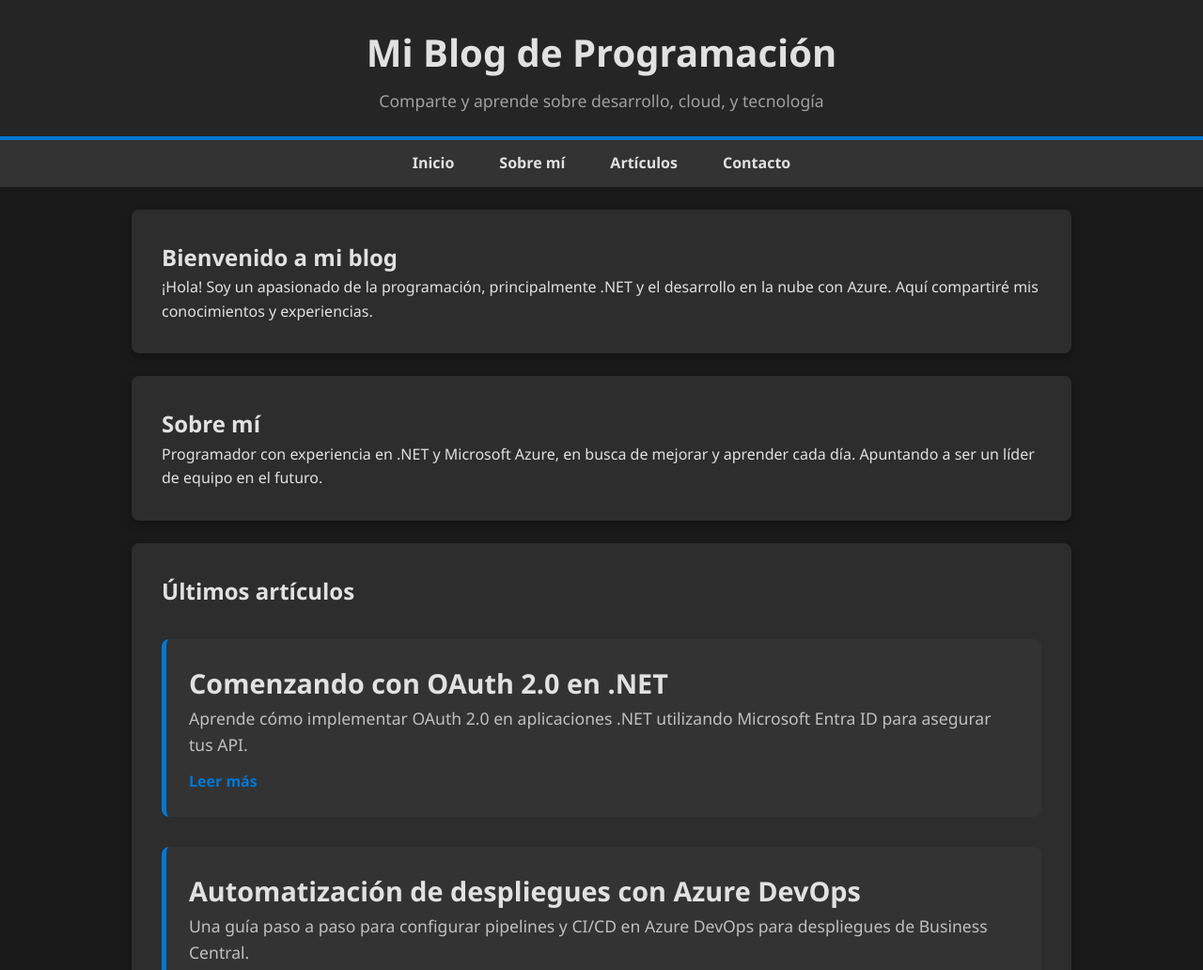
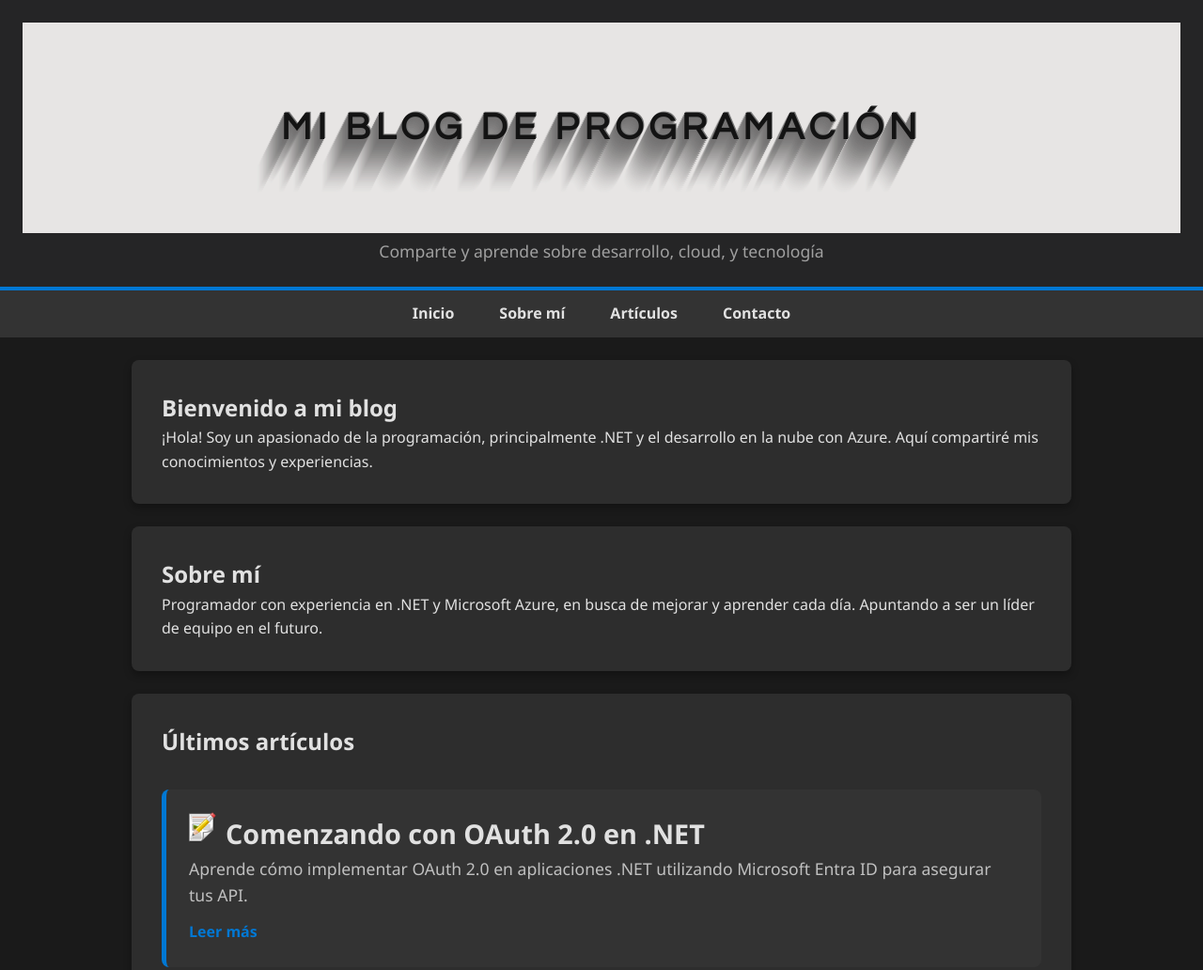
Before and after one commit to leoizgonBC/HTML-Y-CSS, a plain HTML site: page index.html in a window 1280 px wide. Shown: the top 1032 px of the page at 94% size. Drawn offline with Linux system fonts and the light colour scheme.

Commit message:
Mejoramos  encabezado del blog con css. Ponemos logos de redes sociales, y añadimos imagenes de los articulos

```diff
--- a/index.html
+++ b/index.html
@@ -5,11 +5,13 @@
     <meta name="viewport" content="width=device-width, initial-scale=1.0">
     <title>Programando el Futuro</title>
     <link rel="stylesheet" href="styles.css">
+    <link rel="stylesheet" href="shadow.css">
     <link rel="icon" href="favicon.png">
+    <link rel="stylesheet" href="https://cdnjs.cloudflare.com/ajax/libs/font-awesome/6.4.0/css/all.min.css">
 </head>
 <body>
     <header>
-        <h1>Mi Blog de Programación</h1>
+        <h1 class="elegantshadow">Mi Blog de Programación</h1>
         <p>Comparte y aprende sobre desarrollo, cloud, y tecnología</p>
     </header>
 
@@ -36,11 +38,13 @@
         <h2>Últimos artículos</h2>
         <article>
             <h3>Comenzando con OAuth 2.0 en .NET</h3>
+            <img src="articulos.png" alt="OAuth 2.0">
             <p>Aprende cómo implementar OAuth 2.0 en aplicaciones .NET utilizando Microsoft Entra ID para asegurar tus API.</p>
             <a href="https://learn.microsoft.com/es-es/entra/identity-platform/v2-oauth2-implicit-grant-flow">Leer más</a>
         </article>
         <article>
             <h3>Automatización de despliegues con Azure DevOps</h3>
+            <img src="articulos.png" alt="Azure DevOps" >
             <p>Una guía paso a paso para configurar pipelines y CI/CD en Azure DevOps para despliegues de Business Central.</p>
             <a href="https://learn.microsoft.com/es-es/training/paths/continuous-integration/">Leer más</a>
         </article>
@@ -52,8 +56,8 @@
             <p>Puedes contactarme a través de mi correo: <a href="mailto:leoizgon@outlook.com">leoizgon@outlook.com</a></p>
             <p>Sígueme en mis redes sociales:</p>
             <ul>
-                <li><a href="https://www.linkedin.com/in/leonardo-izquierdo-gonzalez-167977197/">LinkedIn</a></li>
-                <li><a href="https://github.com/leoizgonBC">GitHub</a></li>
+                <li><a href="https://www.linkedin.com/in/leonardo-izquierdo-gonzalez-167977197/"><i class="fab fa-linkedin"></i> LinkedIn</a></li>
+                <li><a href="https://github.com/leoizgonBC"><i class="fab fa-github"></i> GitHub</a></li>
             </ul>
         </section>
         <p>&copy; 2024 Mi Blog de Programación</p>
--- /dev/null
+++ b/shadow.css
@@ -0,0 +1,44 @@
+h1 {
+    font-family: "Avant Garde", Avantgarde, "Century Gothic", CenturyGothic, "AppleGothic", sans-serif;
+    font-size: 92px;
+    padding: 80px 50px;
+    text-align: center;
+    text-transform: uppercase;
+    text-rendering: optimizeLegibility;
+
+    &.elegantshadow {
+      color: #131313;
+      background-color: #e7e5e4;
+      letter-spacing: .15em;
+      text-shadow:
+        1px -1px 0 #767676,
+        -1px 2px 1px #737272,
+        -2px 4px 1px #767474,
+        -3px 6px 1px #787777,
+        -4px 8px 1px #7b7a7a,
+        -5px 10px 1px #7f7d7d,
+        -6px 12px 1px #828181,
+        -7px 14px 1px #868585,
+        -8px 16px 1px #8b8a89,
+        -9px 18px 1px #8f8e8d,
+        -10px 20px 1px #949392,
+        -11px 22px 1px #999897,
+        -12px 24px 1px #9e9c9c,
+        -13px 26px 1px #a3a1a1,
+        -14px 28px 1px #a8a6a6,
+        -15px 30px 1px #adabab,
+        -16px 32px 1px #b2b1b0,
+        -17px 34px 1px #b7b6b5,
+        -18px 36px 1px #bcbbba,
+        -19px 38px 1px #c1bfbf,
+        -20px 40px 1px #c6c4c4,
+        -21px 42px 1px #cbc9c8,
+        -22px 44px 1px #cfcdcd,
+        -23px 46px 1px #d4d2d1,
+        -24px 48px 1px #d8d6d5,
+        -25px 50px 1px #dbdad9,
+        -26px 52px 1px #dfdddc,
+        -27px 54px 1px #e2e0df,
+        -28px 56px 1px #e4e3e2;
+    }
+  }
--- a/styles.css
+++ b/styles.css
@@ -11,9 +11,9 @@ body {
     background-color: #1a1a1a;
 }
 
-/* Header */
+
 header {
-    background-color: #252526; /* Color oscuro para header */
+    background-color: #252526;
     color: #e1e1e1;
     padding: 1.5rem;
     text-align: center;
@@ -30,7 +30,7 @@ header p {
     color: #a0a0a0;
 }
 
-/* Nav */
+
 nav ul {
     display: flex;
     justify-content: center;
@@ -51,10 +51,10 @@ nav ul li a {
 }
 
 nav ul li a:hover {
-    color: #0078D4; /* Azul de Microsoft en hover */
+    color: #0078D4;
 }
 
-/* Secciones */
+
 section {
     padding: 2rem;
     max-width: 1000px;
@@ -64,7 +64,7 @@ section {
     border-radius: 8px;
 }
 
-/* Artículos */
+
 section#articulos article {
     margin: 2rem 0;
     padding: 1.5rem;
@@ -95,7 +95,18 @@ section#articulos article a:hover {
     color: #005A9E;
 }
 
-/* Footer */
+article img {
+    float: left;
+    margin-right: 10px;
+    height: auto;
+}
+
+article h3 {
+    display: inline-block;
+    vertical-align: top;
+}
+
+
 footer {
     background-color: #252526;
     color: #e1e1e1;
```
Also changed, not shown: articulos.png (added).
